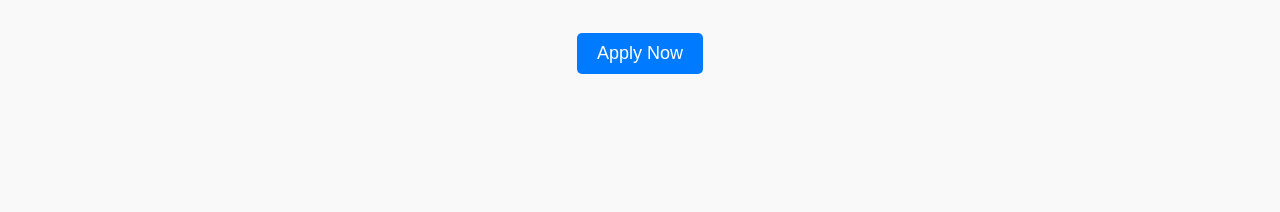
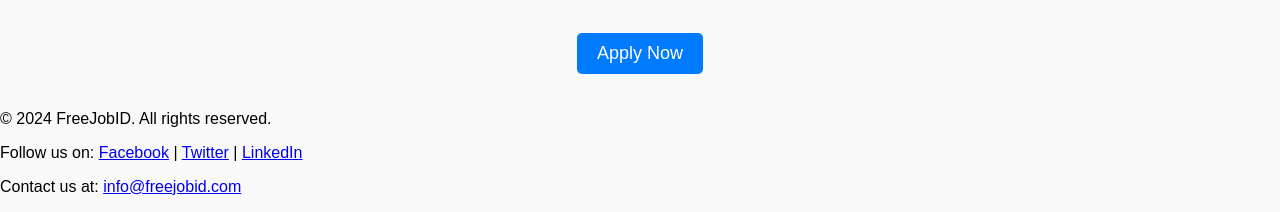
Before and after one commit to ImHeroesKiller/FreeJobID, a plain HTML site: page index.html in a window 1280 px wide. Shown: the part 683-895 px from the top of the page. Before the commit the page ends 800 px from the top, so only its background shows below. Drawn offline with Linux system fonts and the light colour scheme.

Commit message:
Update index.html --> footer

```diff
--- a/index.html
+++ b/index.html
@@ -33,7 +33,7 @@
             <div class="job-openings">
                 <h2 data-en="JOB OPENINGS" data-id="LOWONGAN KERJA">JOB OPENINGS</h2>
                 <p data-en="Please review the job details listed in the table." data-id="Silakan tinjau detail pekerjaan yang terdaftar di tabel.">Please review the job details listed in the table.</p>
-                <iframe src="https://docs.google.com/spreadsheets/d/e/2PACX-1vQyDmwEoAhnUUvUPDuzeIe7o_fr9lz8Lwv_GqFAs48NXZjugfpTrP_nGgBviM3oBIGEKnGk9ukVe1Fr/pubhtml?gid=0&amp;single=true&amp;widget=true&amp;headers=false"></iframe>
+                <iframe src="https://docs.google.com/spreadsheets/d/e/2PACX-1vT7o8hvPqNcmE8_6oG7pTzBR1p9-dxk1GGVYB5NOs7iN5V_K0H3gXNmFTz5jlv6eht6bFQ47_Ncgg8w/pubhtml?widget=true&amp;headers=false"></iframe>
             </div>
             <div class="apply">
                 <p data-en="To apply, please click the button below." data-id="Untuk melamar, silakan klik tombol di bawah ini.">To apply, please click the button below.</p>
@@ -41,6 +41,17 @@
             </div>
         </div>
     </div>
+    <footer>
+        <div class="footer-content">
+            <p>&copy; 2024 FreeJobID. All rights reserved.</p>
+            <p>Follow us on:
+                <a href="https://www.facebook.com" target="_blank">Facebook</a> |
+                <a href="https://www.twitter.com" target="_blank">Twitter</a> |
+                <a href="https://www.linkedin.com" target="_blank">LinkedIn</a>
+            </p>
+            <p>Contact us at: <a href="mailto:info@freejobid.com">info@freejobid.com</a></p>
+        </div>
+    </footer>
     <script>
         function setLanguage(language) {
             var elements = document.querySelectorAll('[data-en]');
```
